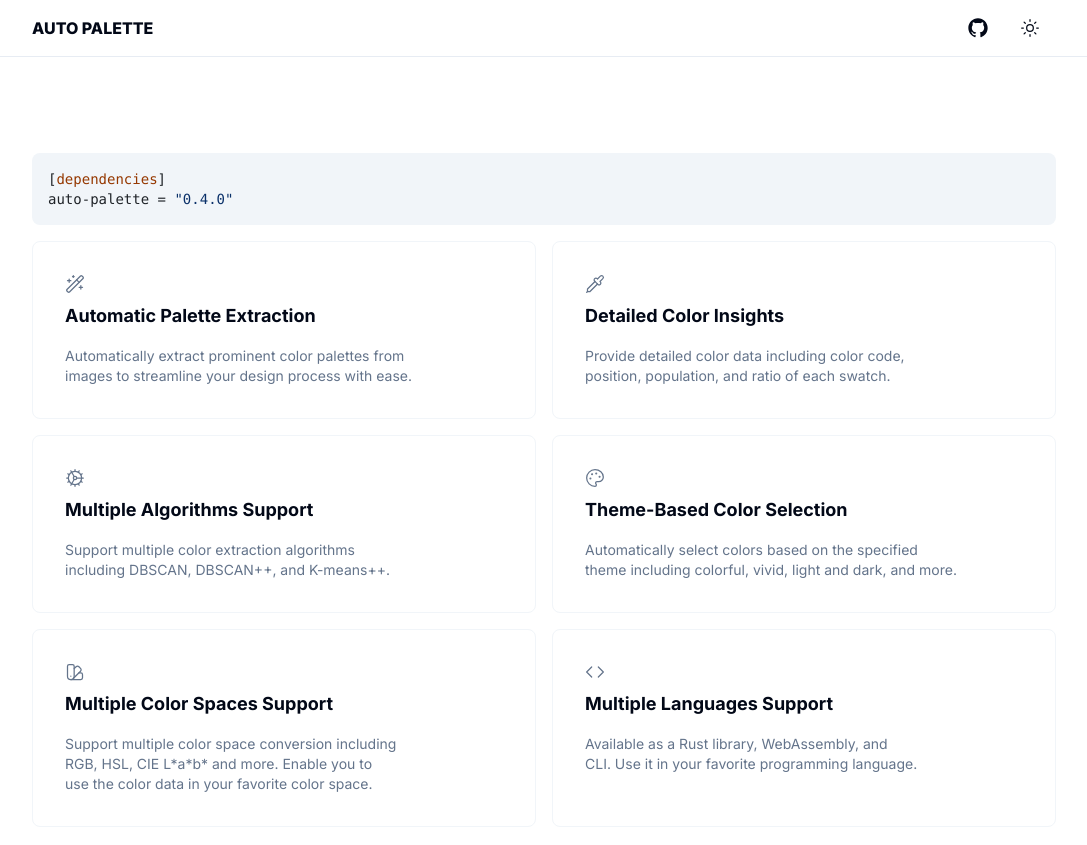
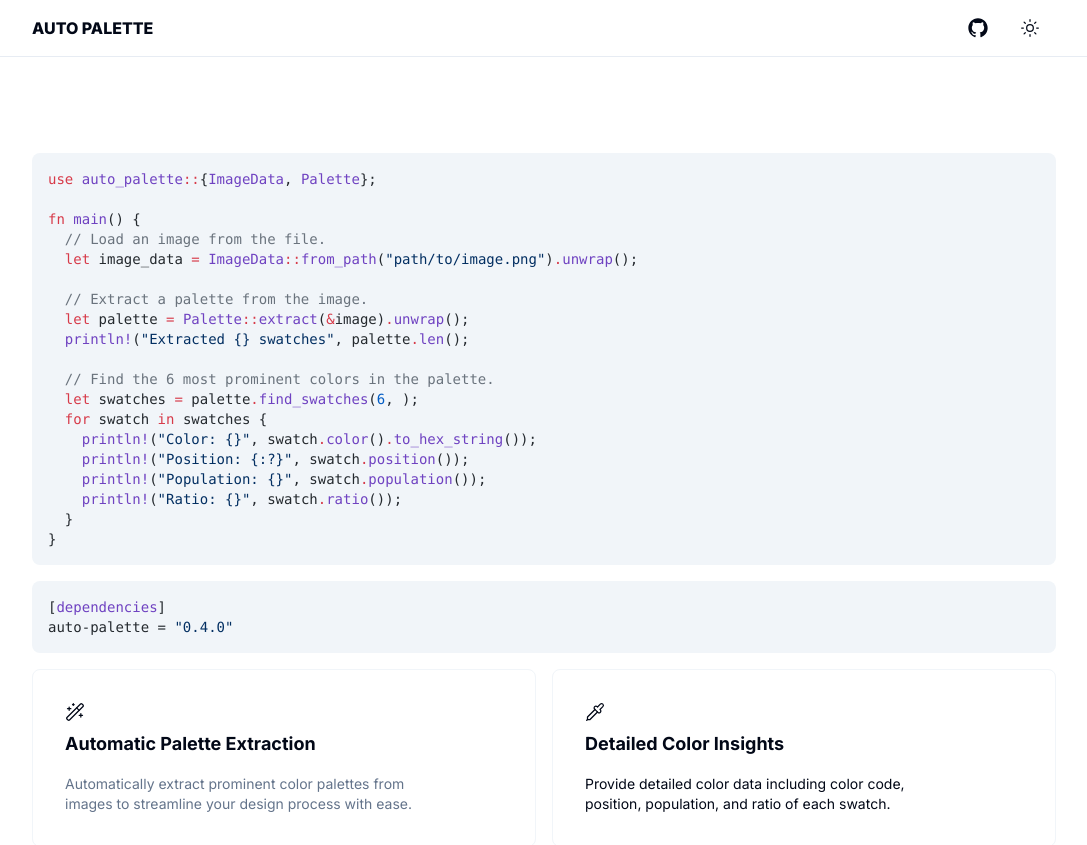
Before and after one commit to t28hub/auto-palette-web, a Next.js app: page / in a window 1280 px wide. Shown: the top 845 px of the page, without its empty margins (96-1183 px from the left). Built offline with nearby package versions, Linux system fonts and the light colour scheme.

Commit message:
refactor: improve Shiki Highlighter instantiation with Context API (#15)

```diff
--- a/src/app/globals.css
+++ b/src/app/globals.css
@@ -77,7 +77,7 @@
   html.dark .shiki,
   html.dark .shiki span {
     color: var(--shiki-dark) !important;
-    background-color: var(--shiki-dark-bg) !important;
+    background-color: var(--background) !important;
     /* Optional, if you also want font styles */
     font-style: var(--shiki-dark-font-style) !important;
     font-weight: var(--shiki-dark-font-weight) !important;
--- a/src/app/layout.tsx
+++ b/src/app/layout.tsx
@@ -2,8 +2,8 @@ import type { Metadata } from 'next';
 import { Inter } from 'next/font/google';
 import type { ReactNode } from 'react';
 import './globals.css';
+import { Providers } from '@/providers';
 import { cn } from '@/utils';
-import { ThemeProvider } from '@/providers/theme-provider';
 
 const inter = Inter({
   subsets: ['latin'],
@@ -23,9 +23,7 @@ export default function RootLayout({
   return (
     <html lang='en' suppressHydrationWarning>
       <body className={cn('min-h-screen bg-background font-sans antialiased', inter.variable)}>
-        <ThemeProvider attribute='class' defaultTheme='system' enableSystem disableTransitionOnChange>
-          {children}
-        </ThemeProvider>
+        <Providers>{children}</Providers>
       </body>
     </html>
   );
--- a/src/app/page.tsx
+++ b/src/app/page.tsx
@@ -1,7 +1,7 @@
 import { Card, CardContent, CardHeader, CardTitle } from '@/components/card';
 import { Footer, Header } from '@/components/layouts';
 import { CodeIcon, CogIcon, PaletteIcon, PipetteIcon, SwatchIcon, WandIcon } from '@/components/icons';
-import { CodeBlock } from '@/components/code';
+import { Code } from '@/components/code';
 
 export default function Home() {
   return (
@@ -11,17 +11,43 @@ export default function Home() {
       <main className='container flex min-h-screen flex-col items-center justify-between gap-4 py-24'>
         <section className='w-full min-w-screen-sm  max-w-screen-lg flex items-center justify-start'>
           <div className='w-full rounded-lg border-foreground bg-accent'>
-            <CodeBlock language={'toml'}>
-              {'[dependencies]'}
-              {'auto-palette = "0.4.0"'}
-            </CodeBlock>
+            <Code language='rust'>
+              {'use auto_palette::{ImageData, Palette};'}
+              {''}
+              {'fn main() {'}
+              {'  // Load an image from the file.'}
+              {'  let image_data = ImageData::from_path("path/to/image.png").unwrap();'}
+              {''}
+              {'  // Extract a palette from the image.'}
+              {'  let palette = Palette::extract(&image).unwrap();'}
+              {'  println!("Extracted {} swatches", palette.len();'}
+              {''}
+              {'  // Find the 6 most prominent colors in the palette.'}
+              {'  let swatches = palette.find_swatches(6, );'}
+              {'  for swatch in swatches {'}
+              {'    println!("Color: {}", swatch.color().to_hex_string());'}
+              {'    println!("Position: {:?}", swatch.position());'}
+              {'    println!("Population: {}", swatch.population());'}
+              {'    println!("Ratio: {}", swatch.ratio());'}
+              {'  }'}
+              {'}'}
+            </Code>
           </div>
         </section>
 
-        <section className='w-full max-w-screen-lg grid grid-cols-1 gap-2 md:grid-cols-2 lg:gap-4 items-stretch'>
+        <section className='w-full min-w-screen-sm  max-w-screen-lg flex items-center justify-start'>
+          <div className='w-full rounded-lg border-foreground bg-accent'>
+            <Code language='toml'>
+              {'[dependencies]'}
+              {'auto-palette = "0.4.0"'}
+            </Code>
+          </div>
+        </section>
+
+        <section className='w-full min-w-screen-sm  max-w-screen-lg grid grid-cols-1 gap-2 md:grid-cols-2 lg:gap-4 items-stretch'>
           <Card className='flex-grow'>
             <CardHeader>
-              <WandIcon className='w-5 h-5 stroke-muted-foreground' strokeWidth={1.5} />
+              <WandIcon className='w-5 h-5 stroke-foreground' strokeWidth={1.5} />
               <CardTitle>Automatic Palette Extraction</CardTitle>
             </CardHeader>
             <CardContent>
@@ -32,33 +58,33 @@ export default function Home() {
           </Card>
           <Card className='flex-grow'>
             <CardHeader>
-              <PipetteIcon className='w-5 h-5 stroke-muted-foreground' strokeWidth={1.5} />
+              <PipetteIcon className='w-5 h-5 stroke-foreground' strokeWidth={1.5} />
               <CardTitle>Detailed Color Insights</CardTitle>
             </CardHeader>
             <CardContent>
-              <p className='text-balance text-sm text-muted-foreground'>
+              <p className='text-balance text-sm text-foreground'>
                 Provide detailed color data including color code, position, population, and ratio of each swatch.
               </p>
             </CardContent>
           </Card>
           <Card>
             <CardHeader>
-              <CogIcon className='w-5 h-5 stroke-muted-foreground' strokeWidth={1.5} />
+              <CogIcon className='w-5 h-5 stroke-foreground' strokeWidth={1.5} />
               <CardTitle>Multiple Algorithms Support</CardTitle>
             </CardHeader>
             <CardContent>
-              <p className='text-balance text-sm text-muted-foreground'>
+              <p className='text-balance text-sm text-foreground'>
                 Support multiple color extraction algorithms including DBSCAN, DBSCAN++, and K-means++.
               </p>
             </CardContent>
           </Card>
           <Card>
             <CardHeader>
-              <PaletteIcon className='w-5 h-5 stroke-muted-foreground' strokeWidth={1.5} />
+              <PaletteIcon className='w-5 h-5 stroke-foreground' strokeWidth={1.5} />
               <CardTitle>Theme-Based Color Selection</CardTitle>
             </CardHeader>
             <CardContent>
-              <p className='text-balance text-sm text-muted-foreground'>
+              <p className='text-balance text-sm text-foreground'>
                 Automatically select colors based on the specified theme including colorful, vivid, light and dark, and
                 more.
               </p>
@@ -66,7 +92,7 @@ export default function Home() {
           </Card>
           <Card>
             <CardHeader>
-              <SwatchIcon className='w-5 h-5 stroke-muted-foreground' strokeWidth={1.5} />
+              <SwatchIcon className='w-5 h-5 stroke-foreground' strokeWidth={1.5} />
               <CardTitle>Multiple Color Spaces Support</CardTitle>
             </CardHeader>
             <CardContent>
@@ -78,7 +104,7 @@ export default function Home() {
           </Card>
           <Card>
             <CardHeader>
-              <CodeIcon className='w-5 h-5 stroke-muted-foreground' strokeWidth={1.5} />
+              <CodeIcon className='w-5 h-5 stroke-foreground' strokeWidth={1.5} />
               <CardTitle>Multiple Languages Support</CardTitle>
             </CardHeader>
             <CardContent>
--- a/src/components/code/code-block.tsx
+++ /dev/null
@@ -1,56 +0,0 @@
-import { type FC, useMemo } from 'react';
-import { type Language, SyntaxHighlight } from './syntax-highlight';
-import { cva, type VariantProps } from 'class-variance-authority';
-import { cn } from '@/utils';
-
-const Variants = cva('font-mono', {
-  variants: {
-    size: {
-      sm: 'text-xs',
-      md: 'text-sm',
-      lg: 'text-base',
-    },
-  },
-  defaultVariants: {
-    size: 'md',
-  },
-});
-
-/**
- * The code block component props.
- */
-interface CodeBlockProps extends VariantProps<typeof Variants> {
-  /**
-   * The language of the code block.
-   */
-  readonly language: Language;
-
-  /**
-   * The content of the code block.
-   */
-  readonly children: string | string[];
-}
-
-/**
- * The code block component.
- *
- * @param props The code block component props.
- */
-const CodeBlock: FC<CodeBlockProps> = ({ size, language, children }) => {
-  const code = useMemo(() => {
-    return Array.isArray(children) ? children.join('\n') : children;
-  }, [children]);
-
-  return (
-    <div className='relative p-4 overflow-x-auto'>
-      <div className={cn(Variants({ size }))}>
-        <SyntaxHighlight language={language} light='github-light-default' dark='github-dark-default'>
-          {code}
-        </SyntaxHighlight>
-      </div>
-    </div>
-  );
-};
-CodeBlock.displayName = 'CodeBlock';
-
-export { CodeBlock };
--- /dev/null
+++ b/src/components/code/code.tsx
@@ -0,0 +1,63 @@
+'use client';
+
+import { cva, type VariantProps } from 'class-variance-authority';
+import { type FC, useMemo } from 'react';
+import { type Language, useShiki } from '@/providers/shiki-provider';
+import { cn } from '@/utils';
+
+const Variants = cva('font-mono', {
+  variants: {
+    size: {
+      sm: 'text-xs',
+      md: 'text-sm',
+      lg: 'text-base',
+    },
+  },
+  defaultVariants: {
+    size: 'md',
+  },
+});
+
+/**
+ * The code component props.
+ */
+interface CodeProps extends VariantProps<typeof Variants> {
+  /**
+   * The language of the code block.
+   */
+  readonly language: Language;
+
+  /**
+   * The content of the code block.
+   */
+  readonly children: string | string[];
+}
+
+/**
+ * The code component.
+ *
+ * @param props The code component props.
+ */
+const Code: FC<CodeProps> = ({ size, language, children }) => {
+  const { highlight } = useShiki();
+
+  const html = useMemo(() => {
+    const code = Array.isArray(children) ? children.join('\n') : children;
+    return highlight(code, language);
+  }, [highlight, language, children]);
+
+  return (
+    <div className='relative p-4 overflow-x-auto'>
+      <div className={cn(Variants({ size }))}>
+        <div
+          className='bg-green5'
+          // biome-ignore lint/security/noDangerouslySetInnerHtml: This is a code snippet and should be rendered as HTML.
+          dangerouslySetInnerHTML={{ __html: html }}
+        />
+      </div>
+    </div>
+  );
+};
+Code.displayName = 'CodeBlock';
+
+export { Code };
--- a/src/components/code/index.ts
+++ b/src/components/code/index.ts
@@ -1,2 +1 @@
-export * from './code-block';
-export * from './syntax-highlight';
+export * from './code';
--- a/src/components/code/syntax-highlight.tsx
+++ /dev/null
@@ -1,64 +0,0 @@
-import 'server-only';
-import type { FC } from 'react';
-import { type BundledLanguage, type BundledTheme, createHighlighter } from 'shiki';
-
-/**
- * The supported themes for syntax highlighting.
- */
-type Theme = BundledTheme;
-
-/**
- * The supported languages for syntax highlighting.
- */
-type Language = BundledLanguage;
-
-/**
- * The syntax highlight component props.
- */
-interface SyntaxHighlightProps {
-  /**
-   * The language to highlight.
-   */
-  readonly language: Language;
-
-  /**
-   * The light theme for syntax highlighting.
-   */
-  readonly light: Theme;
-
-  /**
-   * The dark theme for syntax highlighting.
-   */
-  readonly dark: Theme;
-
-  /**
-   * The content to highlight.
-   */
-  readonly children: string;
-}
-
-/**
- * The syntax highlight component.
- *
- * @param props The syntax highlight component props.
- */
-const SyntaxHighlight: FC<SyntaxHighlightProps> = async ({ language, light, dark, children }) => {
-  const highlighter = await createHighlighter({
-    themes: [light, dark],
-    langs: [language],
-  });
-
-  const html = highlighter.codeToHtml(children, {
-    lang: language,
-    themes: {
-      light,
-      dark,
-    },
-  });
-
-  // biome-ignore lint/security/noDangerouslySetInnerHtml: This is a code snippet and should be rendered as HTML.
-  return <div className='bg-transparent' dangerouslySetInnerHTML={{ __html: html }} />;
-};
-SyntaxHighlight.displayName = 'SyntaxHighlight';
-
-export { type Language, SyntaxHighlight, type Theme };
--- /dev/null
+++ b/src/providers/index.tsx
@@ -0,0 +1,18 @@
+import type { FC, PropsWithChildren } from 'react';
+import { ThemeProvider } from './theme-provider';
+import { ShikiProvider } from './shiki-provider';
+
+/**
+ * The composite providers component.
+ */
+const Providers: FC<PropsWithChildren> = ({ children }) => {
+  return (
+    <ThemeProvider attribute='class' defaultTheme='system' enableSystem disableTransitionOnChange>
+      <ShikiProvider light='github-light' dark='github-dark'>
+        {children}
+      </ShikiProvider>
+    </ThemeProvider>
+  );
+};
+
+export { Providers };
--- /dev/null
+++ b/src/providers/shiki-provider.tsx
@@ -0,0 +1,94 @@
+'use client';
+
+import {
+  createContext,
+  type FC,
+  type PropsWithChildren,
+  useCallback,
+  useContext,
+  useEffect,
+  useMemo,
+  useState,
+} from 'react';
+import type { BundledLanguage, BundledTheme, Highlighter } from 'shiki';
+
+type Theme = BundledTheme;
+
+type Language = BundledLanguage;
+
+interface ShikiContext {
+  highlight: (code: string, language: Language) => string;
+}
+
+const Context = createContext<ShikiContext>({
+  highlight: (code: string) => `<pre><code>${code}</code></pre>`,
+});
+
+interface ShikiProviderProps extends PropsWithChildren {
+  readonly light: Theme;
+  readonly dark: Theme;
+}
+
+const ShikiProvider: FC<ShikiProviderProps> = ({ light, dark, children }) => {
+  const highlighter = useHighlighter(light, dark);
+
+  const highlight = useCallback(
+    (code: string, language: Language) => {
+      if (!highlighter) {
+        return `<pre><code>${code}</code></pre>`;
+      }
+
+      return highlighter.codeToHtml(code, {
+        lang: language,
+        themes: {
+          light,
+          dark,
+        },
+      });
+    },
+    [highlighter, light, dark],
+  );
+
+  const value = useMemo(() => {
+    return { highlight };
+  }, [highlight]);
+
+  return <Context.Provider value={value}>{children}</Context.Provider>;
+};
+
+const loadHighlighter = async (light: Theme, dark: Theme) => {
+  const { bundledLanguages, createHighlighter } = await import('shiki');
+  return createHighlighter({
+    themes: [light, dark],
+    langs: Object.keys(bundledLanguages),
+  });
+};
+
+const useHighlighter = (light: Theme, dark: Theme): Highlighter | null => {
+  const [highlighter, setHighlighter] = useState<Highlighter | null>(null);
+
+  useEffect(() => {
+    const controller = new AbortController();
+    const abortListener = () => {
+      controller.signal.removeEventListener('abort', abortListener);
+    };
+    controller.signal.addEventListener('abort', abortListener);
+
+    loadHighlighter(light, dark).then((highlighter) => setHighlighter(highlighter));
+
+    return () => {
+      controller.abort();
+    };
+  }, [light, dark]);
+
+  return highlighter;
+};
+
+/**
+ * The hook that uses the Shiki context.
+ *
+ * @returns The Shiki context.
+ */
+const useShiki = () => useContext(Context);
+
+export { type Language, type Theme, ShikiProvider, useShiki };
```
